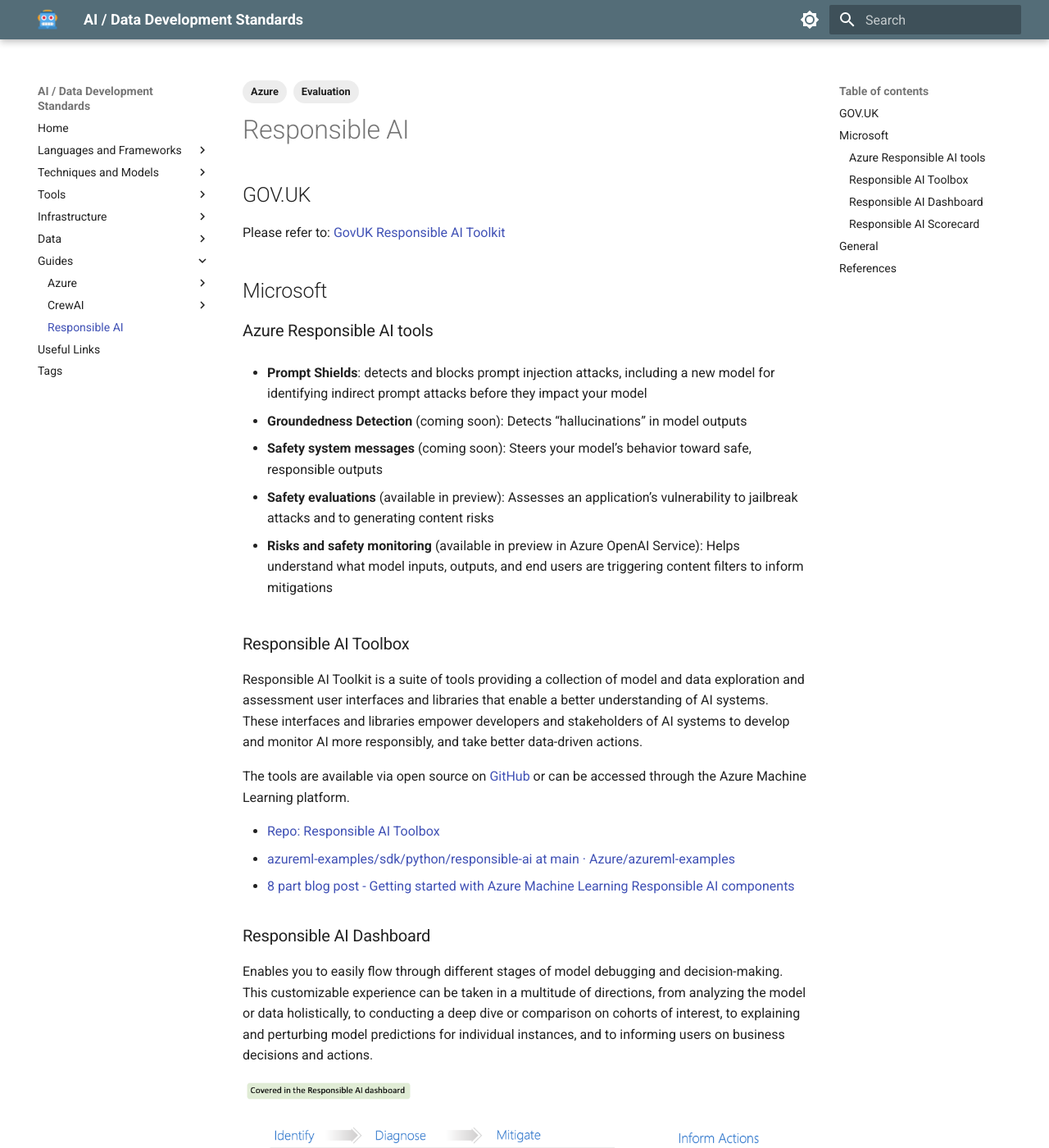
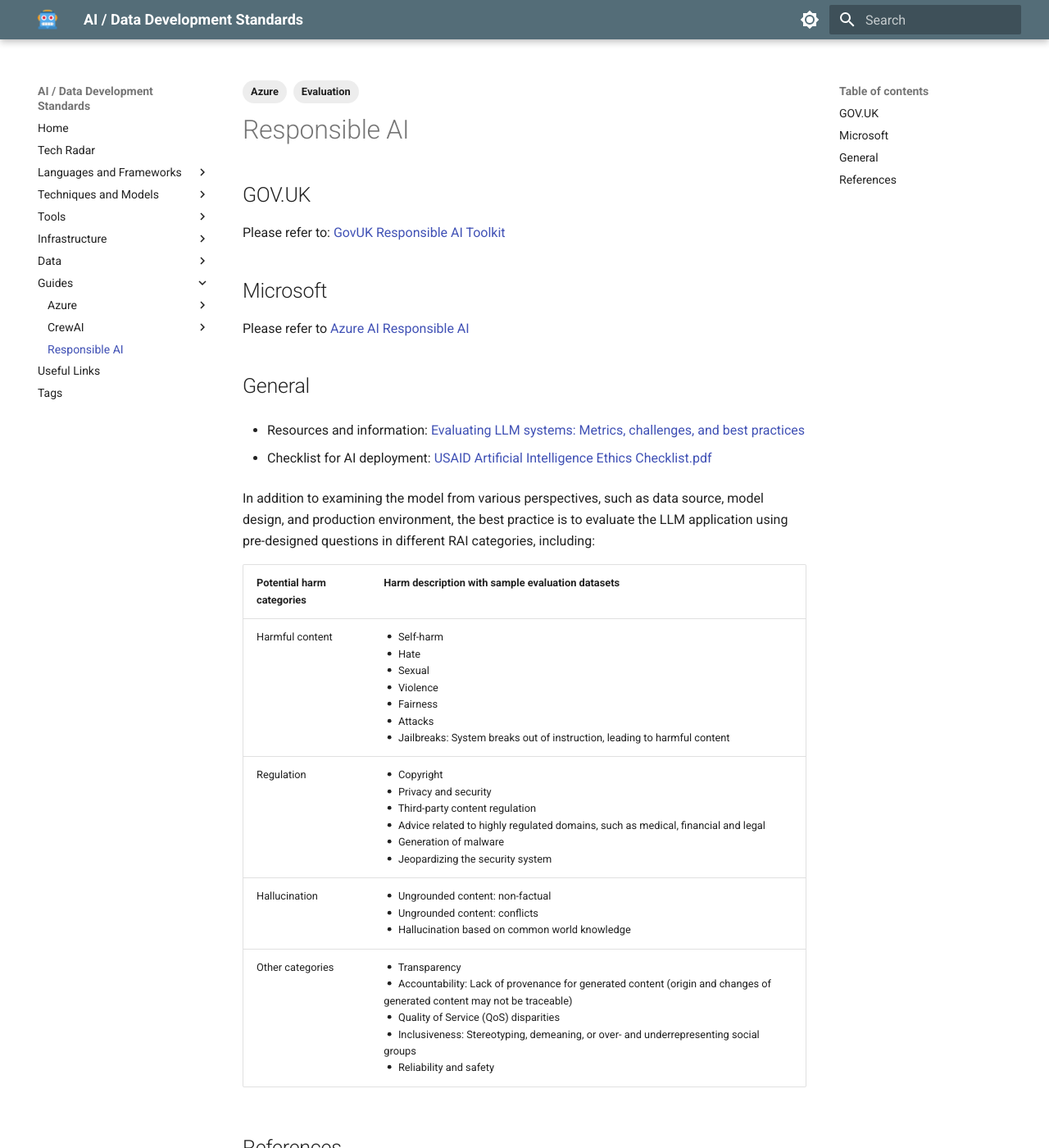
Before and after one commit to DEFRA/ai-data-development-standards, an MkDocs documentation site: the page built from docs/guides/responsible-ai.md, in a window 1280 px wide and 1400 px high. Shown: the whole window at 82% size. Built offline with MkDocs 1.6.1 and Material for MkDocs 9.7.7, drawn with Linux system fonts in a browser that asks for light colours; some of the changed text lies outside the part shown.

Commit message:
add content safety

```diff
--- a/docs/guides/responsible-ai.md
+++ b/docs/guides/responsible-ai.md
@@ -12,37 +12,7 @@ Please refer to: [GovUK Responsible AI Toolkit](https://www.gov.uk/government/co
 
 ## Microsoft
 
-### Azure Responsible AI tools
-
-- **Prompt Shields**: detects and blocks prompt injection attacks, including a new model for identifying indirect prompt attacks before they impact your model
-
-- **Groundedness Detection** (coming soon): Detects “hallucinations” in model outputs
-
-- **Safety system messages** (coming soon): Steers your model’s behavior toward safe, responsible outputs
-
-- **Safety evaluations** (available in preview): Assesses an application’s vulnerability to jailbreak attacks and to generating content risks
-
-- **Risks and safety monitoring** (available in preview in Azure OpenAI Service): Helps understand what model inputs, outputs, and end users are triggering content filters to inform mitigations
-
-### Responsible AI Toolbox
-
-Responsible AI Toolkit is a suite of tools providing a collection of model and data exploration and assessment user interfaces and libraries that enable a better understanding of AI systems. These interfaces and libraries empower developers and stakeholders of AI systems to develop and monitor AI more responsibly, and take better data-driven actions.
-
-The tools are available via open source on [GitHub](https://github.com/microsoft/responsible-ai-toolbox?culture=en-us&country=us) or can be accessed through the Azure Machine Learning platform.
-
-- [Repo: Responsible AI Toolbox](https://github.com/microsoft/responsible-ai-toolbox?culture=en-us&country=us)
-- [azureml-examples/sdk/python/responsible-ai at main · Azure/azureml-examples](https://github.com/Azure/azureml-examples/tree/main/sdk/python/responsible-ai)
-- [8 part blog post - Getting started with Azure Machine Learning Responsible AI components](https://techcommunity.microsoft.com/t5/ai-machine-learning-blog/getting-started-with-azure-machine-learning-responsible-ai/ba-p/3746948?WT.mc_id=aiml-114127-cxa)
-
-### Responsible AI Dashboard
-
-Enables you to easily flow through different stages of model debugging and decision-making. This customizable experience can be taken in a multitude of directions, from analyzing the model or data holistically, to conducting a deep dive or comparison on cohorts of interest, to explaining and perturbing model predictions for individual instances, and to informing users on business decisions and actions.
-
-![image](../images/responsible-ai-dashboard.png)
-
-### Responsible AI Scorecard
-
-An Azure Machine Learning Responsible AI scorecard is a PDF report that's generated based on Responsible AI dashboard insights and customizations to accompany your machine learning models. You can easily configure, download, and share your PDF scorecard with your technical and non-technical stakeholders to educate them about your data and model health and compliance, and to help build trust. You can also use the scorecard in audit reviews to inform the stakeholders about the characteristics of your model.
+Please refer to [Azure AI Responsible AI](../tools/azure-ai/responsible-ai.md)
 
 ## General
 
--- a/mkdocs.yml
+++ b/mkdocs.yml
@@ -37,6 +37,7 @@ markdown_extensions:
   - pymdownx.superfences
 nav:
   - Home: index.md
+  - Tech Radar: tech-radar.md
   - Languages and Frameworks:
     - Python: languages-frameworks/python.md
     - Langchain:
@@ -47,6 +48,10 @@ nav:
   - Techniques and Models:
     - Retrieval Augmented Generation: techniques-models/rag.md
   - Tools:
+    - Azure AI:
+      - Content Safety: tools/azure-ai/content-safety.md
+      - Responsible AI: tools/azure-ai/responsible-ai.md
+      - Document Intelligence: tools/azure-ai/document-intelligence.md
     - Ollama: tools/ollama.md
     - Promptfoo: tools/promptfoo.md
     - FMEval: tools/fmeval.md
@@ -55,7 +60,6 @@ nav:
       - LangSmith: tools/archived/langsmith.md
   - Infrastructure:
     - Patterns: infrastructure/patterns.md
-    - Azure AI Document Intelligence: infrastructure/azure-ai-document-intelligence.md
     - AWS AI Services: infrastructure/aws-ai.md
   - Data:
     - Data Analytics & Science Hub: data/dash.md
```
Also changed, not shown: docs/infrastructure/azure-ai-document-intelligence.md (deleted, +0 -85 lines), docs/tools/fmeval.md (+1 -1 lines).
